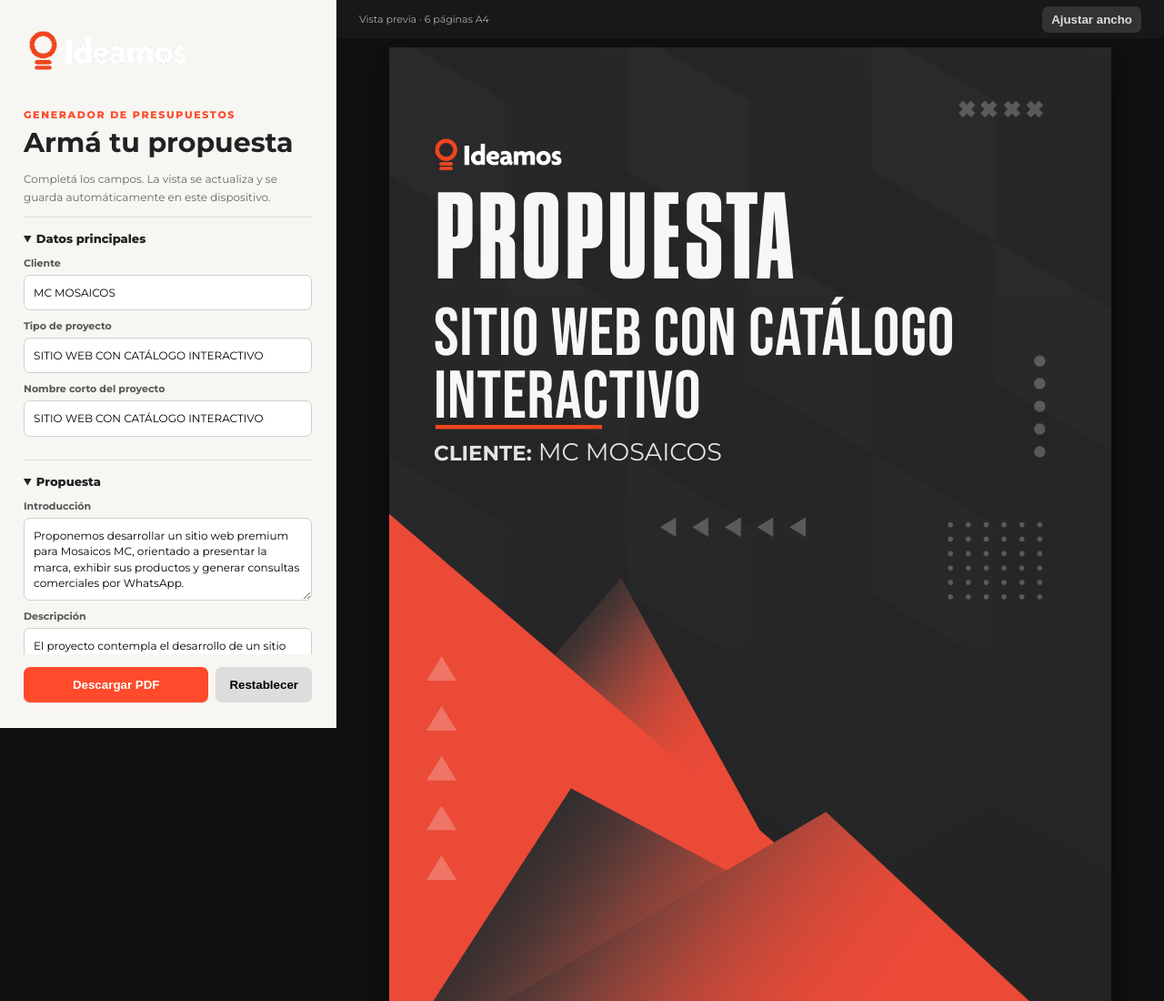
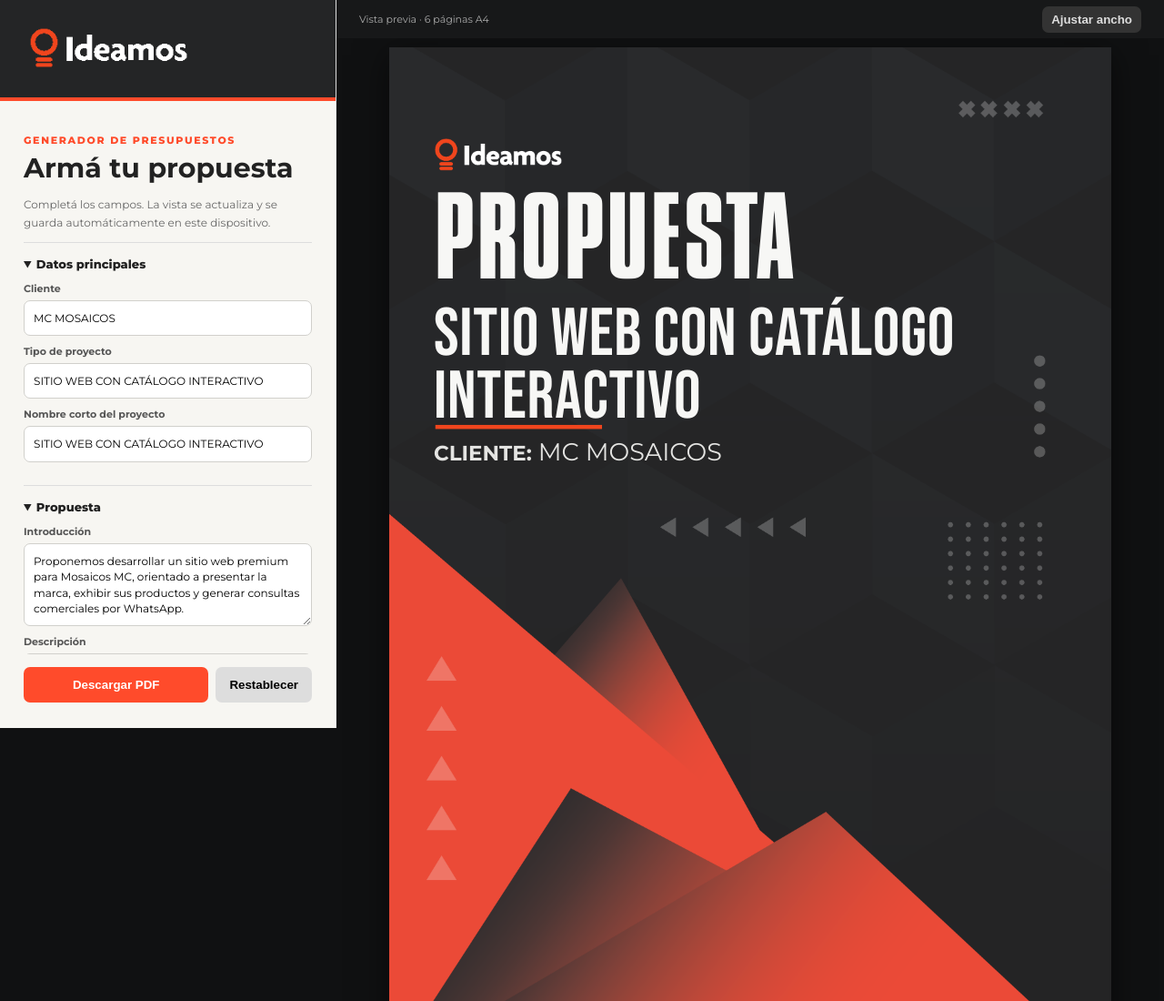
Before and after one commit to estudioideamos/presupuestos-app, a plain HTML site: page index.html in a window 1280 px wide. Shown: the top 1100 px of the page at 91% size. Drawn offline with Linux system fonts and the light colour scheme.

Commit message:
Agregar fondo oscuro al encabezado del generador

```diff
--- a/dynamic.css
+++ b/dynamic.css
@@ -52,6 +52,12 @@
 .included-item::before { content: "✓"; position: absolute; left: 0; color: var(--orange); }
 .included-item h6 { margin: 0 0 4px; font-size: 14px; }
 .included-item p { font-size: 11px; line-height: 1.45; }
+.editor .brand {
+  margin: -28px -26px 30px;
+  padding: 25px 27px 27px;
+  background: #242526;
+  border-bottom: 4px solid var(--orange);
+}
 .editor .brand img { display: block; width: 185px; height: auto; }
 
 /* Recursos gráficos extraídos del PDF original de InDesign. */
```
